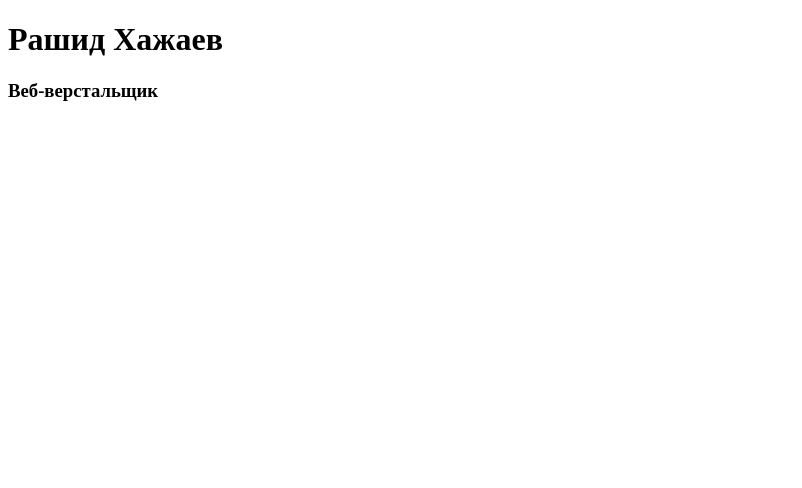
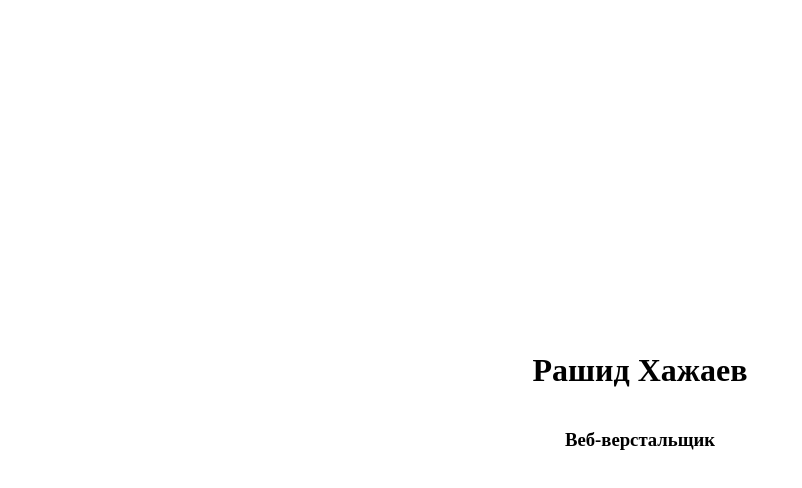
Before and after one commit to gfreeman651/layout, a plain HTML site: page index.html in a window 1280 px wide. Shown: the whole page, without its empty margins (0-802 px from the left). Drawn offline with Linux system fonts and the light colour scheme.

Commit message:
centering text

```diff
--- a/index.html
+++ b/index.html
@@ -1,12 +1,18 @@
 <!DOCTYPE html>
 <html>
+
 <head>
     <meta charset="utf-8" />
+    <meta http-equiv="Cache-Control" content="no-cache">
     <title>Рашид Хажаев</title>
     <link rel="stylesheet" type="text/css" href="styles.css">
 </head>
+
 <body>
+    <div class="container">
         <h1>Рашид Хажаев</h1>
-    <h3>Веб-верстальщик</h2>
+        <h3>Веб-верстальщик</h3>
+    </div>
 </body>
+
 </html>
--- a/styles.css
+++ b/styles.css
@@ -0,0 +1,13 @@
+.container {
+    width: 100%;
+    height: 100%;
+    position: fixed;
+    top: 0;
+    left: 0;
+    display: flex;
+    flex-direction: column;
+    align-items: center;
+    align-content: center;
+    justify-content: center;
+    overflow: auto;
+}
```
Lines whose indentation alone changed are shown as unchanged.
